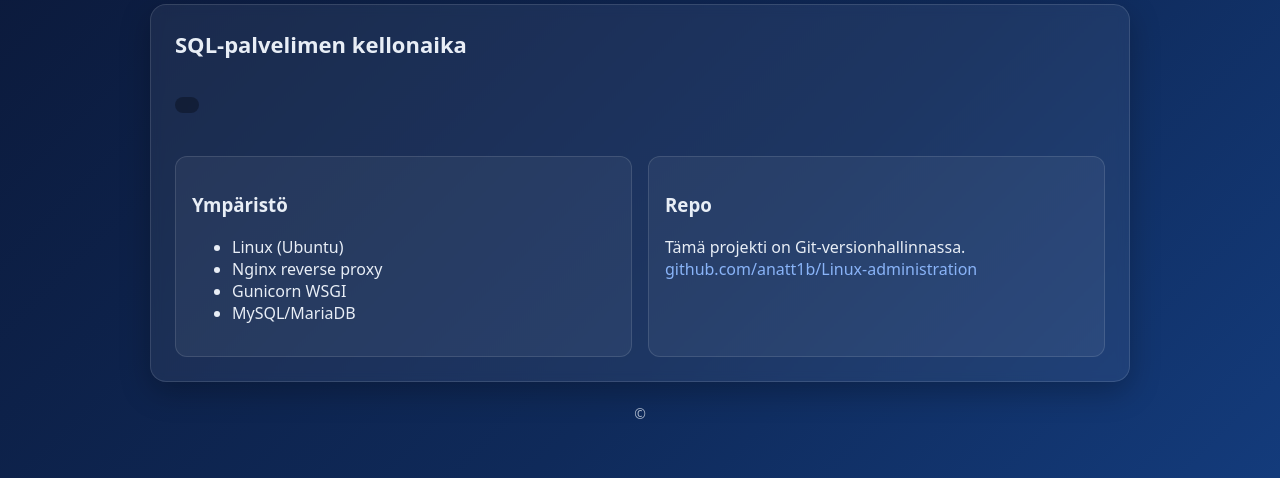
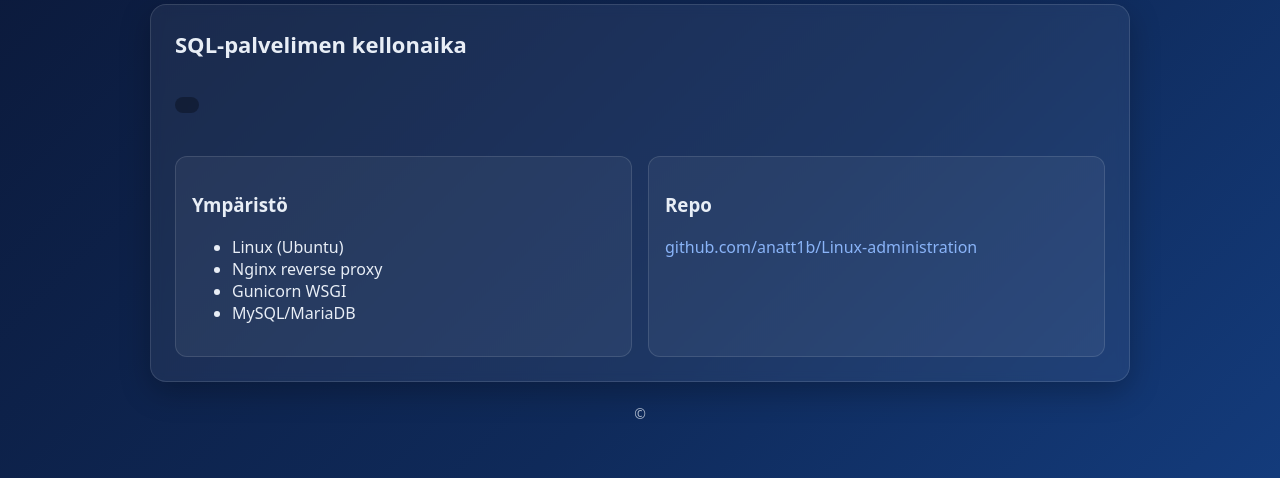
Before and after one commit to anatt1b/Linux-administration, a Flask app: template lemp-app/templates/index.html in a window 1280 px wide. Shown: the part 242-720 px from the top of the page. Run offline with Flask 3, Linux system fonts and the light colour scheme; the template is opened without the code that fills it, so the values that code supplies are empty.

Commit message:
repo fix

```diff
--- a/lemp-app/templates/index.html
+++ b/lemp-app/templates/index.html
@@ -31,7 +31,6 @@
           <div class="box">
             <h3>Repo</h3>
             <p>
-                Tämä projekti on Git-versionhallinnassa.<br>
                 <a href="https://github.com/anatt1b/Linux-administration" target="_blank">
                     github.com/anatt1b/Linux-administration
                 </a>
```
